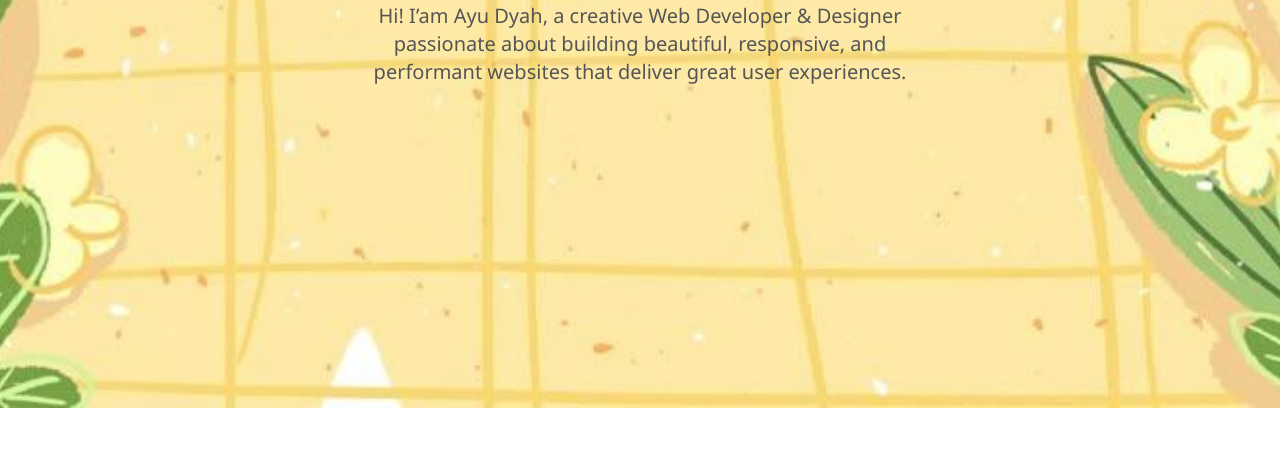
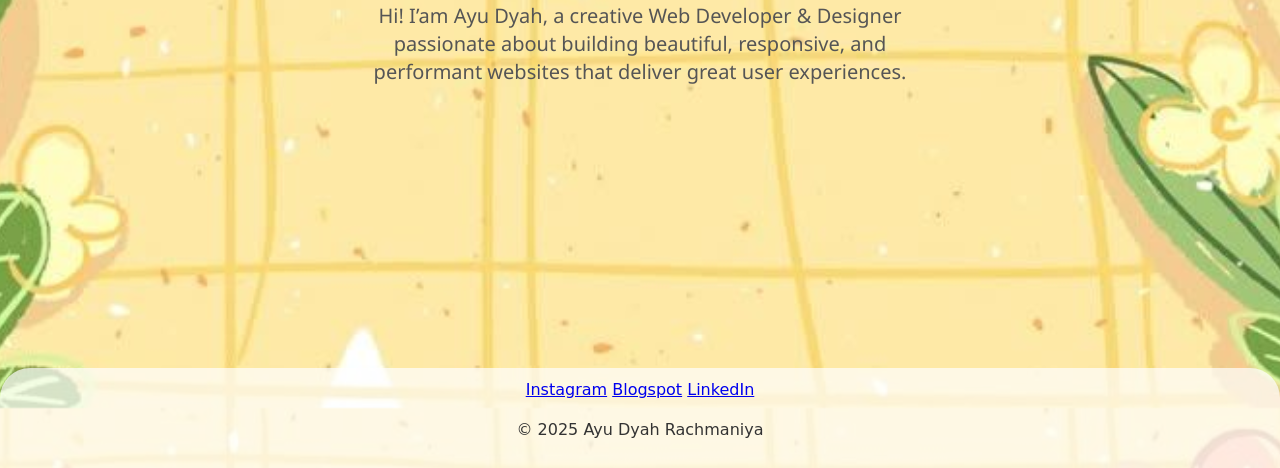
Before and after one commit to ayudyah29/Portofolio, a plain HTML site: page index.html in a window 1280 px wide. Shown: the part 392-860 px from the top of the page. Before the commit the page ends 800 px from the top, so only its background shows below. Drawn offline with Linux system fonts and the light colour scheme.

Commit message:
index.html

```diff
--- a/index.html
+++ b/index.html
@@ -105,6 +105,22 @@
       background: #2c3a99;
     }
 
+    footer {
+            width: 100%;
+            text-align: center;
+            padding: 10px 15px;
+            background-color: rgba(255, 255, 255, 0.7);
+            color: #333;
+            margin-top: 20px;
+            position: relative;
+            bottom: 0;
+            font-family: 'PT Sans', cursive;
+            border-top-left-radius: 30px;
+            border-top-right-radius: 30px;
+            border-bottom-left-radius: 0;
+            border-bottom-right-radius: 0;
+        }
+
     /* Responsive */
     @media (max-width: 480px) {
       main {
@@ -125,6 +141,7 @@
         font-size: 0.9rem;
       }
     }
+
   </style>
 </head>
 <body>
@@ -145,5 +162,13 @@
       </nav>
     </section>
   </main>
+<footer>
+        <div class="sosial-link">
+            <a href="https://www.instagram.com/ayudyahrchm25/" target="_blank">Instagram</a>
+            <a href="https://ayudyahhh.blogspot.com/" target="_blank">Blogspot</a>
+            <a href="https://www.linkedin.com/in/ayu-dyah-rachmaniya-76814a28a/" target="_blank">LinkedIn</a>
+        </div>
+        <p>&copy; 2025 Ayu Dyah Rachmaniya</p>
+    </footer>
 </body>
 </html>
```
